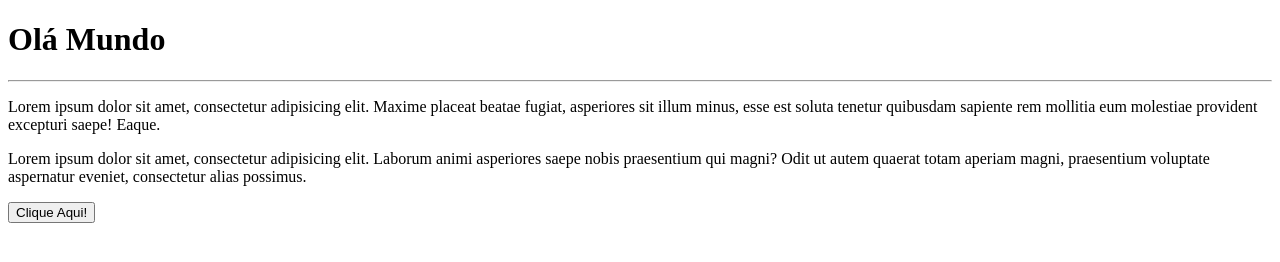
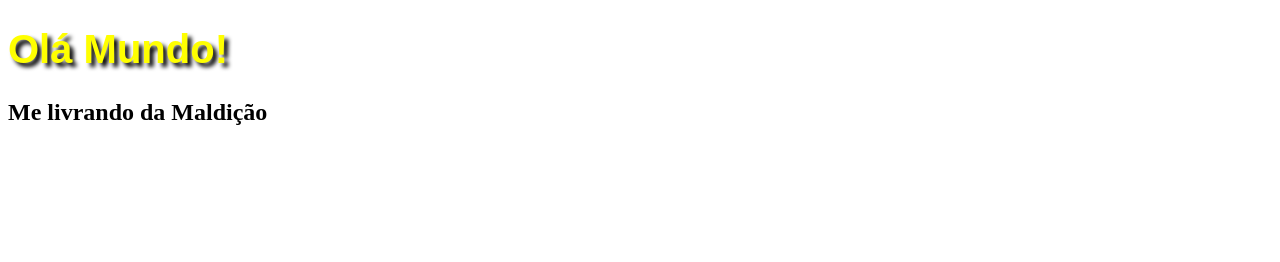
Before and after one commit to rscardoso29/OlaMundo, a plain HTML site: page Site-exemplo/index.html in a window 1280 px wide. Drawn offline with Linux system fonts and the light colour scheme.

Commit message:
Iniciando curso de HTML5

```diff
--- a/Site-exemplo/index.html
+++ b/Site-exemplo/index.html
@@ -1,15 +1,22 @@
 <!DOCTYPE html>
 <html lang="pt-br">
 <head>
-    <meta charset="UTF-8">
+    <meta charset="UTF-8"/>
+    <title>Curso de HTML5</title>
     <meta name="viewport" content="width=device-width, initial-scale=1.0">
-    <title>Meu primeiro site em repositório</title>
+    <title>Document</title>
+    <style>
+h1 {
+    font-family: Arial;
+    font-size: 30pt;
+    color: yellow;
+    text-shadow: 4px 4px 4px black;
+}
+
+    </style>
 </head>
 <body>
-    <h1>Olá Mundo</h1>
-    <hr>
-    <p>Lorem ipsum dolor sit amet, consectetur adipisicing elit. Maxime placeat beatae fugiat, asperiores sit illum minus, esse est soluta tenetur quibusdam sapiente rem mollitia eum molestiae provident excepturi saepe! Eaque.</p>
-    <p>Lorem ipsum dolor sit amet, consectetur adipisicing elit. Laborum animi asperiores saepe nobis praesentium qui magni? Odit ut autem quaerat totam aperiam magni, praesentium voluptate aspernatur eveniet, consectetur alias possimus.</p>
-    <button>Clique Aqui!</button>
+   <h1>Olá Mundo!</h1>
+   <h2>Me livrando da Maldição</h2>
 </body>
 </html>
```
